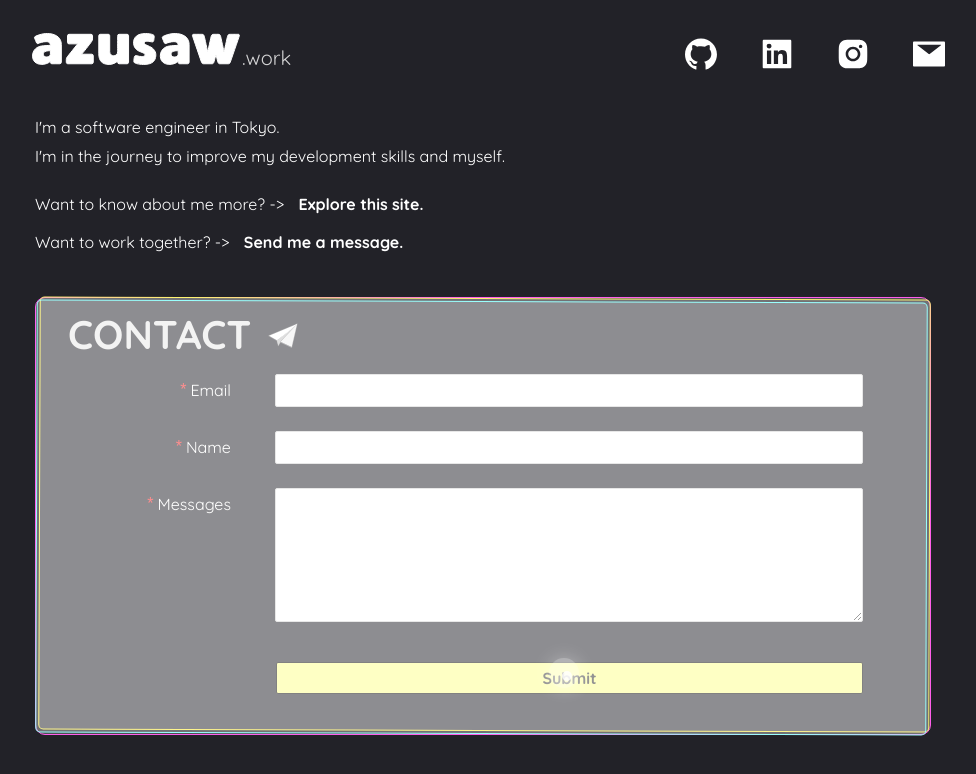
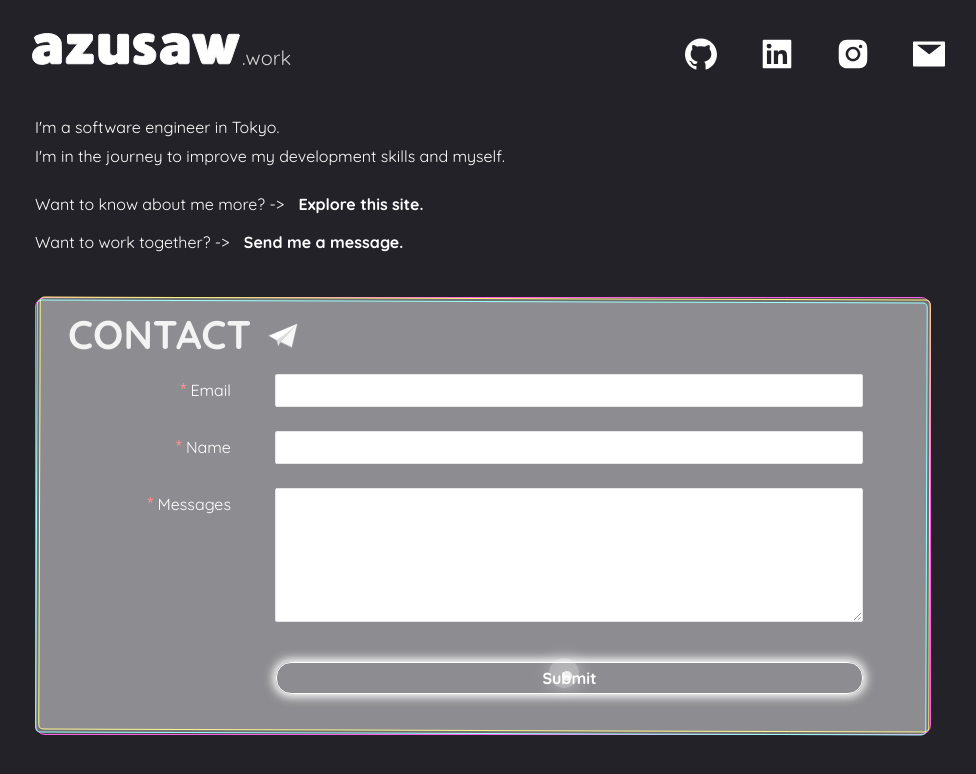
Before and after one commit to azusaw/azusaw_com, a Next.js app: page / in a window 1280 px wide. In both pictures the pointer is over the button "Submit". Shown: the top 774 px of the page, without its empty margins (157-1133 px from the left). Built offline with nearby package versions, Linux system fonts and the light colour scheme.

Commit message:
fixed button design

```diff
--- a/styles/common.module.css
+++ b/styles/common.module.css
@@ -10,18 +10,17 @@
 .pointer:hover {
   cursor: pointer;
 }
-.submitButton, .submitButton:focus, .submitButton:visited {
+.submitButton, .submitButton:hover, .submitButton:focus, .submitButton:visited {
   margin-top: 1rem;
   font-weight: bold;
   color: #fff;
   border:1px solid #fff;
   background: transparent;
-  transition: all .5s ease-in-out;
+  transition: all .3s ease-in-out;
 }
 .submitButton:hover {
-  color: #555;
-  background: #fcffa2;
-  transition: all .5s ease-in-out;
+  border-radius: 15px;
+  box-shadow: 0 0 10px 3px #fff;
 }
 .backGroundFade {
   position: relative;
```
